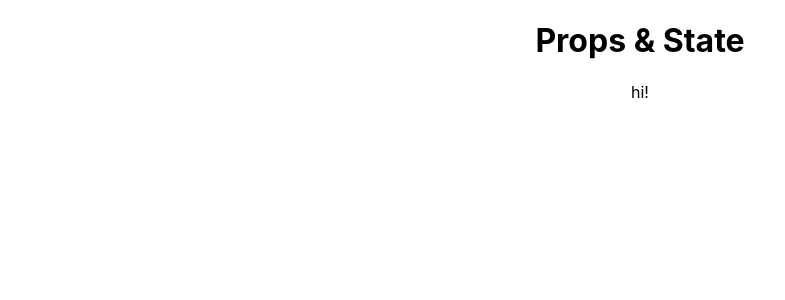
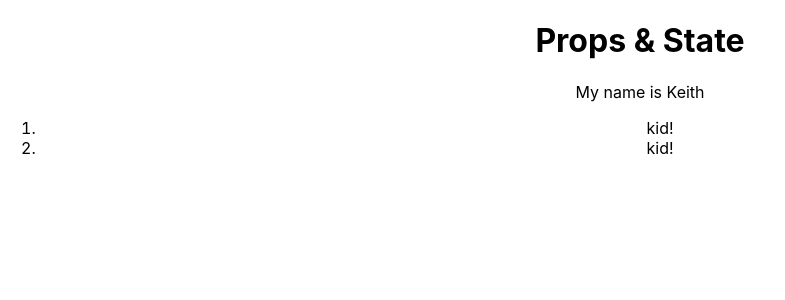
Before and after one commit to DeltaVCode-Demo/cr-301d10-demo2, a React (Create React App) app: page / in a window 1280 px wide. Shown: the top 300 px of the page, without its empty margins (0-785 px from the left). Built offline with nearby package versions, Linux system fonts and the light colour scheme.

Commit message:
Add/use a <Child /> component

```diff
--- /dev/null
+++ b/src/components/child.js
@@ -0,0 +1,9 @@
+import React from 'react';
+
+class Child extends React.Component {
+  render() {
+    return 'kid!';
+  }
+}
+
+export default Child;
--- a/src/components/parent.js
+++ b/src/components/parent.js
@@ -1,8 +1,17 @@
 import React from 'react';
+import Child from './child';
 
 class Parent extends React.Component {
   render() {
-    return 'hi!';
+    return (
+      <div>
+        <p>My name is Keith</p>
+        <ol>
+          <li><Child name="TBD" /></li>
+          <li><Child name="FDD" /></li>
+        </ol>
+      </div>
+    )
   }
 }
 
```
